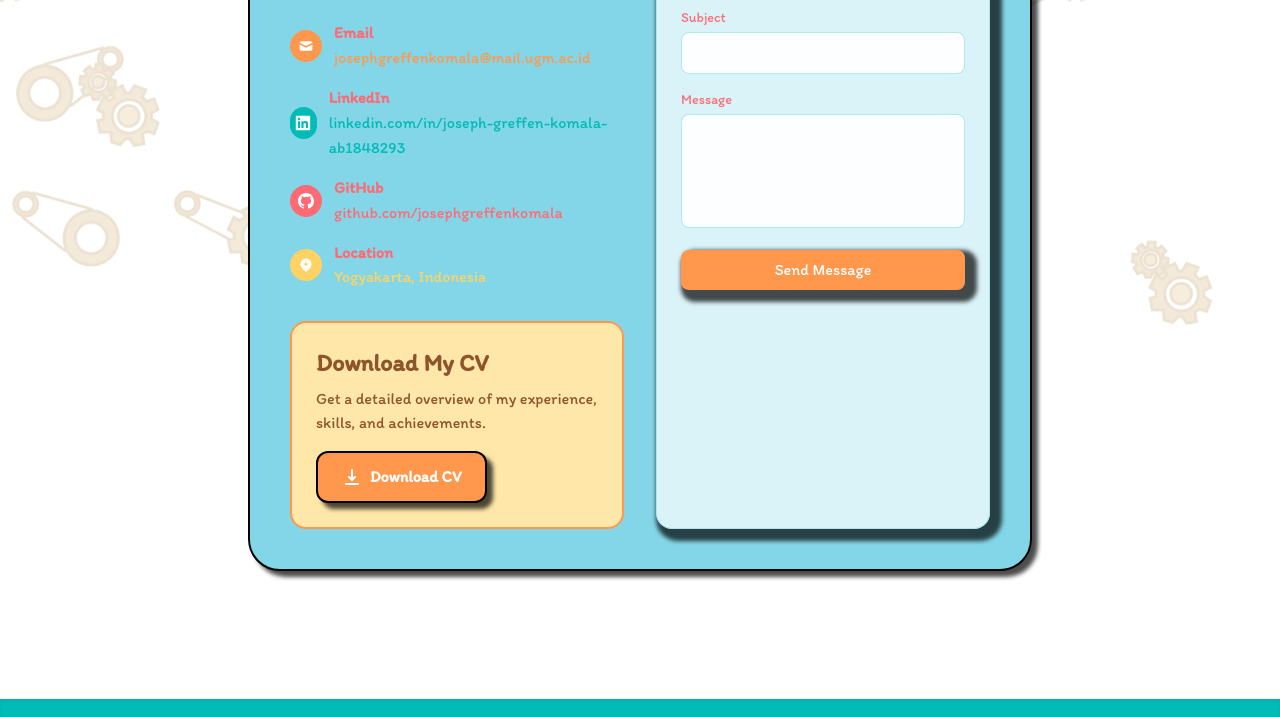
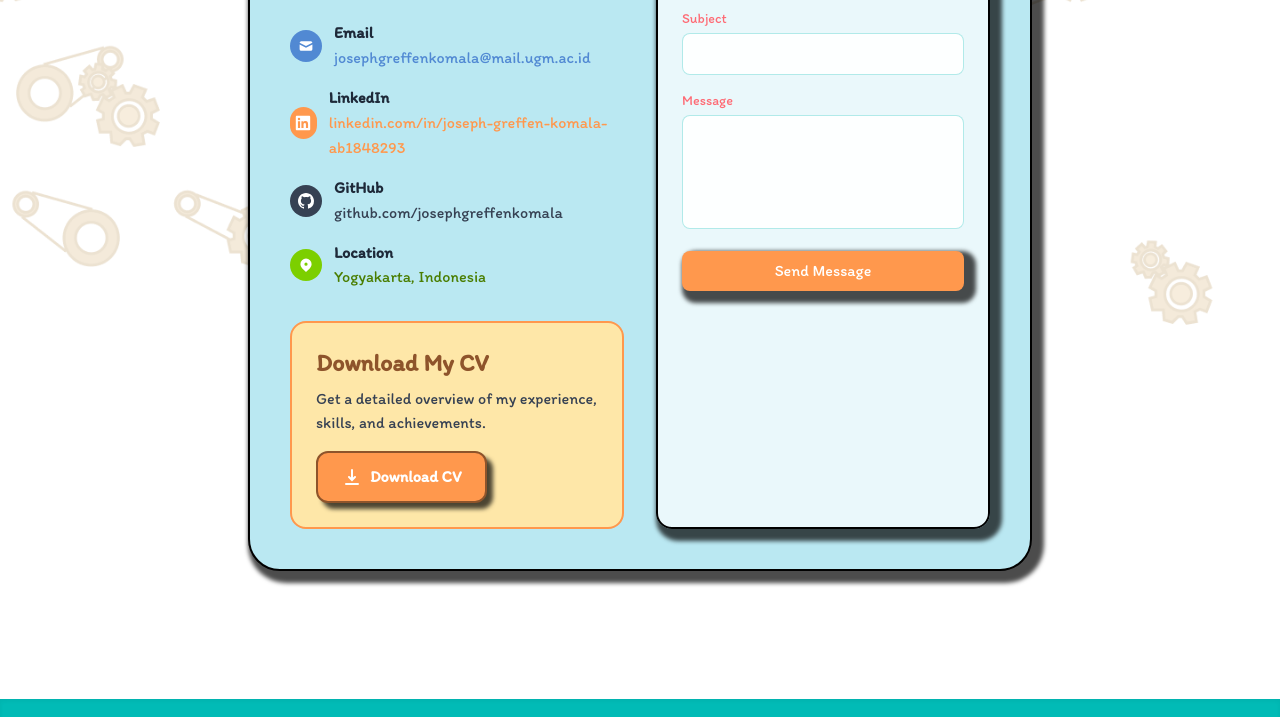
Before and after one commit to josephgreffenkomala/josephgreffenkomala.github.io, an Astro site: page /contact in a window 1280 px wide. Shown: the part 433-1150 px from the top of the page. Built offline with nearby package versions, Linux system fonts and the light colour scheme; Astro itself is replaced by a stand-in of ours; a web font is replaced by a local one; what tailwindcss-motion would draw is missing.

Commit message:
fix: bug fixes

```diff
--- a/src/components/ContactForm.astro
+++ b/src/components/ContactForm.astro
@@ -2,7 +2,7 @@
 import "../styles/global.css";
 ---
 
-<div class="bg-white/70 p-6 rounded-2xl border border-fifth/20 shadow-lg">
+<div class="bg-white/70 p-6 rounded-2xl border-2 border-black shadow-lg ">
     <h2 class="text-2xl font-bold font-itim mb-4 text-second">Send a Message</h2>
     <form class="space-y-4" action="#" method="POST">
         <div>
--- a/src/pages/contact.astro
+++ b/src/pages/contact.astro
@@ -10,64 +10,64 @@ import "../styles/global.css";
     <Navbar />
 
     <div class="max-w-4xl mx-auto px-4 py-12">
-        <div class="bg-third rounded-4xl p-10 border-2 shadow-sm m-10">
-            <h1 class="text-4xl font-bold mb-8 font-itim text-center">Contact Me</h1>
+        <div class="bg-third-light rounded-4xl p-10 border-2 border-black shadow-lg m-10">
+            <h1 class="text-4xl font-bold mb-8 font-itim text-center text-first">Contact Me</h1>
 
             <div class="grid md:grid-cols-2 gap-8">
                 <!-- Contact Information -->
                 <div class="space-y-6">
-                    <h2 class="text-2xl font-bold font-itim mb-4 text-second">Get In Touch</h2>
-                    <p class="text-sixth mb-6 font-itim">
+                    <h2 class="text-2xl font-bold font-itim mb-4 text-first">Get In Touch</h2>
+                    <p class="text-gray-700 mb-6 font-itim">
                         I'm always open to discussing new opportunities, collaborations, or just having a chat about technology and data science. Feel free to reach out!
                     </p>
 
                     <div class="space-y-4">
                         <div class="flex items-center space-x-3">
-                            <div class="w-8 h-8 bg-fourth rounded-full flex items-center justify-center">
+                            <div class="w-8 h-8 bg-first rounded-full flex items-center justify-center">
                                 <svg class="w-4 h-4 text-white" fill="currentColor" viewBox="0 0 20 20">
                                     <path d="M2.003 5.884L10 9.882l7.997-3.998A2 2 0 0016 4H4a2 2 0 00-1.997 1.884z"></path>
                                     <path d="M18 8.118l-8 4-8-4V14a2 2 0 002 2h12a2 2 0 002-2V8.118z"></path>
                                 </svg>
                             </div>
                             <div>
-                                <p class="font-itim font-semibold text-sixth">Email</p>
-                                <a href="mailto:josephgreffenkomala@mail.ugm.ac.id" class="text-fourth hover:underline font-itim">josephgreffenkomala@mail.ugm.ac.id</a>
+                                <p class="font-itim font-semibold text-gray-800">Email</p>
+                                <a href="mailto:josephgreffenkomala@mail.ugm.ac.id" class="text-first hover:text-first-dark hover:underline font-itim">josephgreffenkomala@mail.ugm.ac.id</a>
                             </div>
                         </div>
 
                         <div class="flex items-center space-x-3">
-                            <div class="w-8 h-8 bg-fifth rounded-full flex items-center justify-center">
+                            <div class="w-8 h-8 bg-fourth rounded-full flex items-center justify-center">
                                 <svg class="w-4 h-4 text-white" fill="currentColor" viewBox="0 0 20 20">
                                     <path fill-rule="evenodd" d="M16.338 16.338H13.67V12.16c0-.995-.017-2.277-1.387-2.277-1.39 0-1.601 1.086-1.601 2.207v4.248H8.014v-8.59h2.559v1.174h.037c.356-.675 1.227-1.387 2.526-1.387 2.703 0 3.203 1.778 3.203 4.092v4.711zM5.005 6.575a1.548 1.548 0 11-.003-3.096 1.548 1.548 0 01.003 3.096zm-1.337 9.763H6.34v-8.59H3.667v8.59zM17.668 1H2.328C1.595 1 1 1.581 1 2.298v15.403C1 18.418 1.595 19 2.328 19h15.34c.734 0 1.332-.582 1.332-1.299V2.298C19 1.581 18.402 1 17.668 1z" clip-rule="evenodd"></path>
                                 </svg>
                             </div>
                             <div>
-                                <p class="font-itim font-semibold text-sixth">LinkedIn</p>
-                                <a href="https://www.linkedin.com/in/joseph-greffen-komala-ab1848293/" target="_blank" class="text-fifth hover:underline font-itim">linkedin.com/in/joseph-greffen-komala-ab1848293</a>
+                                <p class="font-itim font-semibold text-gray-800">LinkedIn</p>
+                                <a href="https://www.linkedin.com/in/joseph-greffen-komala-ab1848293/" target="_blank" class="text-fourth hover:text-fourth-dark hover:underline font-itim">linkedin.com/in/joseph-greffen-komala-ab1848293</a>
                             </div>
                         </div>
 
                         <div class="flex items-center space-x-3">
-                            <div class="w-8 h-8 bg-sixth rounded-full flex items-center justify-center">
+                            <div class="w-8 h-8 bg-gray-700 rounded-full flex items-center justify-center">
                                 <svg class="w-4 h-4 text-white" fill="currentColor" viewBox="0 0 20 20">
                                     <path fill-rule="evenodd" d="M10 0C4.477 0 0 4.484 0 10.017c0 4.425 2.865 8.18 6.839 9.504.5.092.682-.217.682-.483 0-.237-.008-.868-.013-1.703-2.782.605-3.369-1.343-3.369-1.343-.454-1.158-1.11-1.466-1.11-1.466-.908-.62.069-.608.069-.608 1.003.07 1.531 1.032 1.531 1.032.892 1.53 2.341 1.088 2.91.832.092-.647.35-1.088.636-1.338-2.22-.253-4.555-1.113-4.555-4.951 0-1.093.39-1.988 1.029-2.688-.103-.253-.446-1.272.098-2.65 0 0 .84-.27 2.75 1.026A9.564 9.564 0 0110 4.844c.85.004 1.705.115 2.504.337 1.909-1.296 2.747-1.027 2.747-1.027.546 1.379.203 2.398.1 2.651.64.7 1.028 1.595 1.028 2.688 0 3.848-2.339 4.695-4.566 4.942.359.31.678.921.678 1.856 0 1.338-.012 2.419-.012 2.747 0 .268.18.58.688.482A10.019 10.019 0 0020 10.017C20 4.484 15.522 0 10 0z" clip-rule="evenodd"></path>
                                 </svg>
                             </div>
                             <div>
-                                <p class="font-itim font-semibold text-sixth">GitHub</p>
-                                <a href="https://github.com/josephgreffenkomala" target="_blank" class="text-sixth hover:underline font-itim">github.com/josephgreffenkomala</a>
+                                <p class="font-itim font-semibold text-gray-800">GitHub</p>
+                                <a href="https://github.com/josephgreffenkomala" target="_blank" class="text-gray-700 hover:text-gray-900 hover:underline font-itim">github.com/josephgreffenkomala</a>
                             </div>
                         </div>
 
                         <div class="flex items-center space-x-3">
-                            <div class="w-8 h-8 bg-second rounded-full flex items-center justify-center">
+                            <div class="w-8 h-8 bg-lime-500 rounded-full flex items-center justify-center">
                                 <svg class="w-4 h-4 text-white" fill="currentColor" viewBox="0 0 20 20">
                                     <path fill-rule="evenodd" d="M5.05 4.05a7 7 0 119.9 9.9L10 18.9l-4.95-4.95a7 7 0 010-9.9zM10 11a2 2 0 100-4 2 2 0 000 4z" clip-rule="evenodd"></path>
                                 </svg>
                             </div>
                             <div>
-                                <p class="font-itim font-semibold text-sixth">Location</p>
-                                <p class="text-second font-itim">Yogyakarta, Indonesia</p>
+                                <p class="font-itim font-semibold text-gray-800">Location</p>
+                                <p class="text-lime-700  font-itim">Yogyakarta, Indonesia</p>
                             </div>
                         </div>
                     </div>
@@ -75,13 +75,13 @@ import "../styles/global.css";
                     <!-- CV Download Section -->
                     <div class="mt-8 p-6 bg-fourth-light rounded-2xl border-2 border-fourth">
                         <h3 class="text-xl font-bold font-itim mb-4 text-fourth-dark">Download My CV</h3>
-                        <p class="text-fourth-dark mb-4 font-itim">
+                        <p class="text-gray-700 mb-4 font-itim">
                             Get a detailed overview of my experience, skills, and achievements.
                         </p>
                         <a
                             href="/cv.pdf"
                             download="Joseph_CV.pdf"
-                            class="inline-flex items-center space-x-2 bg-fourth hover:bg-fourth-dark text-white font-itim font-semibold py-3 px-6 rounded-xl transition-colors duration-300 shadow-sm border-2 border-black"
+                            class="inline-flex items-center space-x-2 bg-fourth hover:bg-fourth-dark text-white font-itim font-semibold py-3 px-6 rounded-xl transition-colors duration-300 shadow-sm border-2 border-fourth-dark"
                         >
                             <svg class="w-5 h-5" fill="currentColor" viewBox="0 0 20 20">
                                 <path fill-rule="evenodd" d="M3 17a1 1 0 011-1h12a1 1 0 110 2H4a1 1 0 01-1-1zm3.293-7.707a1 1 0 011.414 0L9 10.586V3a1 1 0 112 0v7.586l1.293-1.293a1 1 0 111.414 1.414L10 14.414l-3.707-3.707a1 1 0 010-1.414z" clip-rule="evenodd"></path>
```
Also changed, not shown: 1 other file.
